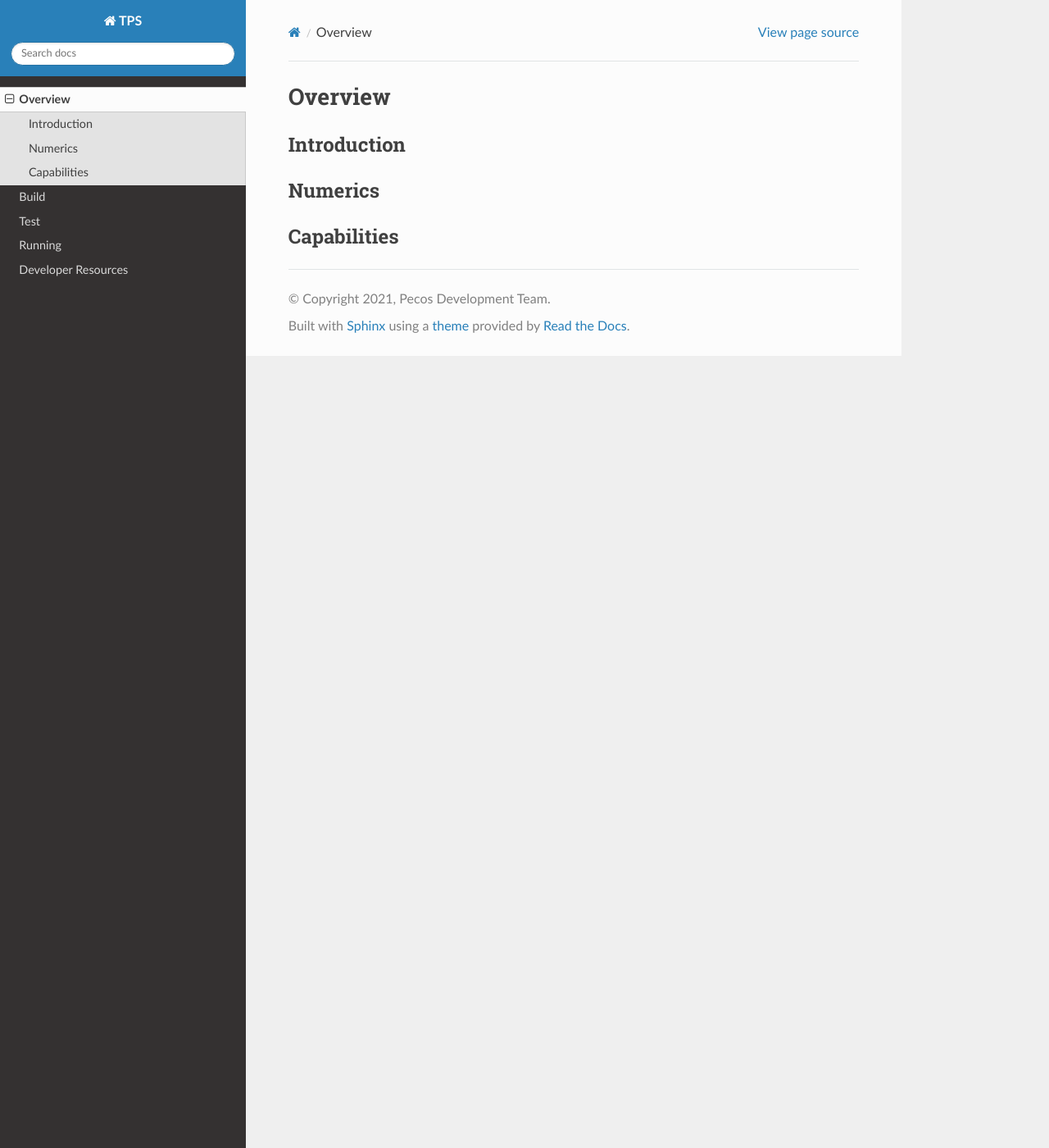
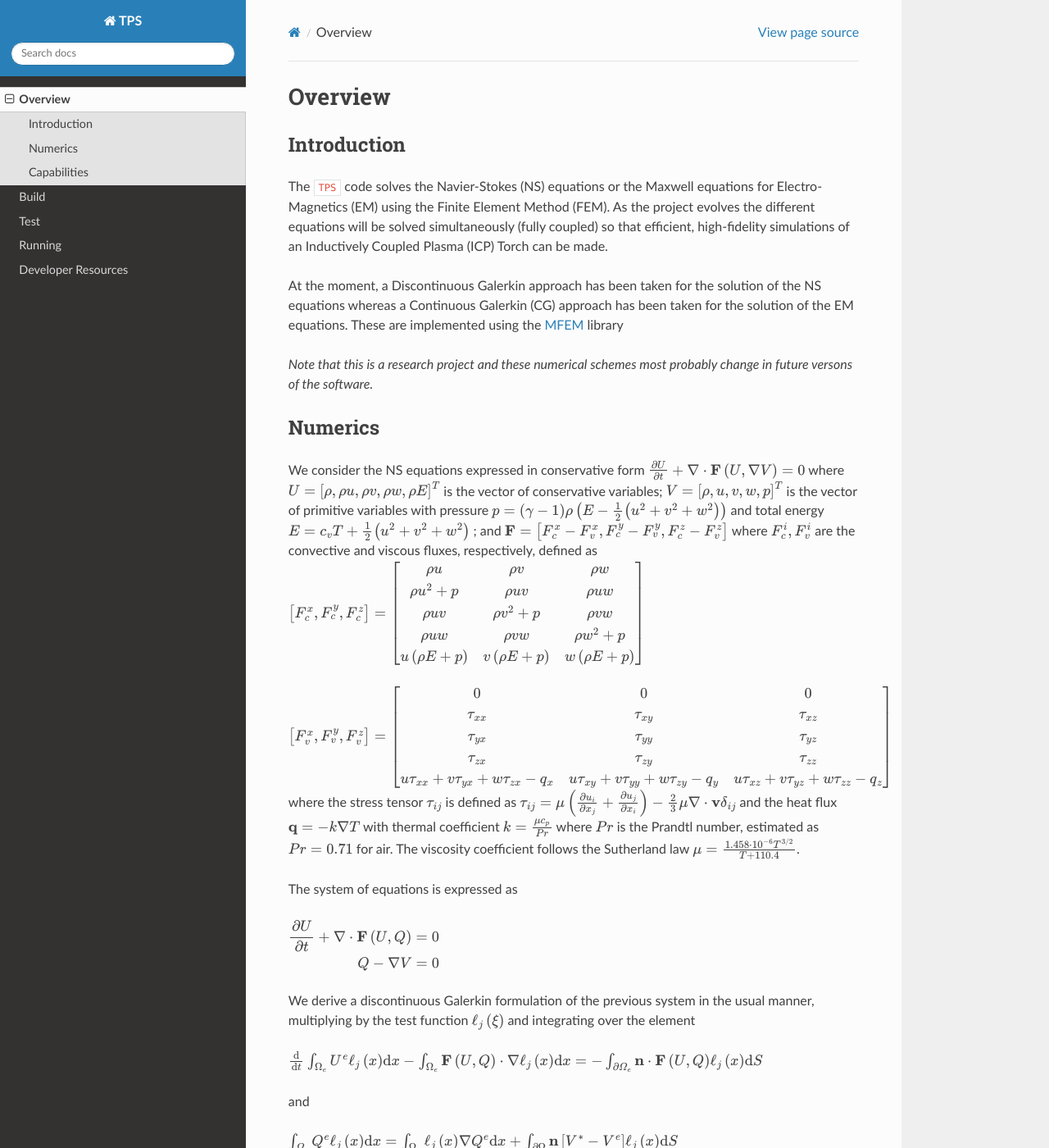
Before and after one commit to pecos/tps-docs, a Sphinx documentation site: the page built from docs/source/overview.rst, in a window 1280 px wide and 1400 px high. Shown: the whole window at 82% size. Built offline with Sphinx 7.4.7 and the Read the Docs theme 2.0.0, drawn with Linux system fonts in a browser that asks for light colours; formulas are drawn with MathJax 3; some of the changed text lies outside the part shown.

Commit message:
Overview section started. Not the most elegant but it does provide some background

```diff
--- a/docs/source/conf.py
+++ b/docs/source/conf.py
@@ -28,6 +28,7 @@ author = 'Pecos Development Team'
 # extensions coming with Sphinx (named 'sphinx.ext.*') or your custom
 # ones.
 extensions = [
+  'sphinx.ext.imgmath'
 ]
 
 # Add any paths that contain templates here, relative to this directory.
--- a/docs/source/overview.rst
+++ b/docs/source/overview.rst
@@ -1,12 +1,123 @@
 Overview
 ========
-
 
 Introduction
 ************
 
+The ``TPS`` code solves the Navier-Stokes (NS) equations or the Maxwell equations for
+Electro-Magnetics (EM) using the Finite Element Method (FEM). As the project evolves the
+different equations will be solved simultaneously (fully coupled) so that efficient,
+high-fidelity simulations of an Inductively Coupled Plasma (ICP) Torch can be made.
+
+At the moment, a Discontinuous Galerkin approach has been taken for the solution of the NS
+equations whereas a Continuous Galerkin (CG) approach has been taken for the solution of the
+EM equations. These are implemented using the `MFEM <https://mfem.org>`_ library
+
+*Note that this is a research project and these numerical schemes most probably change in
+future versons of the software.*
+
 Numerics
 ************
 
+We consider the NS equations expressed in conservative form
+:math:`\frac{\partial U}{\partial t}+\nabla\cdot\mathbf{F}\left(U,\nabla V\right)=0`
+where
+:math:`U=\left[\rho,\rho u,\rho v,\rho w,\rho E\right]^{T}` is the vector of conservative
+variables;
+:math:`V=\left[\rho,u,v,w,p\right]^{T}` is the vector of primitive variables with pressure
+:math:`p=\left(\gamma-1\right)\rho\left(E-\frac{1}{2}\left(u^{2}+v^{2}+w^{2}\right)\right)`
+and total energy
+:math:`E=c_{v}T+\frac{1}{2}\left(u^{2}+v^{2}+w^{2}\right)` ; and
+:math:`\mathbf{F}=\left[F_{c}^{x}-F_{v}^{x},F_{c}^{y}-F_{v}^{y},F_{c}^{z}-F_{v}^{z}\right]` where
+:math:`F_{c}^{i}, F_{v}^{i}` are the convective and viscous fluxes, respectively, defined as
+:math:`\left[F_{c}^{x},F_{c}^{y},F_{c}^{z}\right]=\left[\begin{array}{ccc}
+\rho u & \rho v & \rho w\\
+\rho u^{2}+p & \rho uv & \rho uw\\
+\rho uv & \rho v^{2}+p & \rho vw\\
+\rho uw & \rho vw & \rho w^{2}+p\\
+u\left(\rho E+p\right) & v\left(\rho E+p\right) & w\left(\rho E+p\right)
+\end{array}\right]`
+
+:math:`\left[F_{v}^{x},F_{v}^{y},F_{v}^{z}\right]=\left[\begin{array}{ccc}
+0 & 0 & 0\\
+\tau_{xx} & \tau_{xy} & \tau_{xz}\\
+\tau_{yx} & \tau_{yy} & \tau_{yz}\\
+\tau_{zx} & \tau_{zy} & \tau_{zz}\\
+u\tau_{xx}+v\tau_{yx}+w\tau_{zx}-q_{x} & u\tau_{xy}+v\tau_{yy}+w\tau_{zy}-q_{y} & u\tau_{xz}+v\tau_{yz}+w\tau_{zz}-q_{z}
+\end{array}\right]`
+where the stress tensor
+:math:`\tau_{ij}` is defined as
+:math:`\tau_{ij}=\mu\left(\frac{\partial u_{i}}{\partial x_{j}}+\frac{\partial u_{j}}{\partial x_{i}}\right)-\frac{2}{3}\mu\nabla\cdot\mathbf{v}\delta_{ij}`
+and the heat flux :math:`\mathbf{q}=-k\nabla T` with thermal coefficient
+:math:`k=\frac{\mu c_{p}}{Pr}` where :math:`Pr` is the Prandtl number, estimated as
+:math:`Pr=0.71` for air. The viscosity coefficient follows the Sutherland law
+:math:`\mu=\frac{1.458\cdot10^{-6}T^{3/2}}{T+110.4}`.
+
+The system of equations is expressed as
+
+:math:`\begin{aligned}\frac{\partial U}{\partial t}+\nabla\cdot\mathbf{F}\left(U,Q\right) & =0\\
+Q-\nabla V & =0
+\end{aligned}`
+
+We derive a discontinuous Galerkin formulation of the previous system in the usual manner,
+multiplying by the test function :math:`\ell_{j}\left(\xi\right)` and integrating over
+the element
+
+:math:`\frac{\mathrm{d}}{\mathrm{d}t}\intop_{\Omega_{e}}U^{e}\ell_{j}\left(x\right)\mathrm{d}x-\intop_{\Omega_{e}}\mathbf{F}\left(U,Q\right)\cdot\nabla\ell_{j}\left(x\right)\mathrm{d}x=-\intop_{\partial\varOmega_{e}}\mathbf{n}\cdot\mathbf{F}\left(U,Q\right)\ell_{j}\left(x\right)\mathrm{d}S`
+
+and
+
+:math:`\intop_{\varOmega_{e}}Q^{e}\ell_{j}\left(x\right)\mathrm{d}x=\intop_{\Omega_{e}}\ell_{j}\left(x\right)\nabla Q^{e}\mathrm{d}x+\intop_{\partial\Omega}\mathbf{n}\left[V^{*}-V^{e}\right]\ell_{j}\left(x\right)\mathrm{d}S`
+
+Since the solution is discontinuous across the interfaces the fluxes are not defined at the
+interfaces. This requires the definition of a numerical flux to be defined at the interfaces.
+Different approaches exist for the definition of the fluxes which are solutions to the Riemann
+problem. Currently two approaches are provided, namely Lax-Friedrich and Roe solvers. Both
+these fluxes are upwinding which renders the spatial discreitzation numerically dissipative.
+In practice this means that wave lengths that are not well resolved are dissipated which
+renders the scheme numerically stable (in a linear sense).
+
+Once the domain is discretized the resulting system of equations is of the form
+
+:math:`\frac{\partial U}{\partial t}=A(U)`
+
+which can be integrated with a time integrator
+scheme. Different **explicit** temporal schemes are available in ``TPS``.
+
+
 Capabilities
 ************
+
+Some of the main implemented capabilities are
+
+Upwinding
+  Roe and Lax-Friedrich interface luxes
+
+HDF5 Output
+  The solver outputs the solution at constant iteration intervals. Paraview ouput as well as
+  HDF5 output are written to disk. The HDF5 are used when restarting the simulation.
+
+Boundary Conditions
+  Several boundary conditions are provided.
+
+  * Adiabatic wall
+  * Isothermal wall
+  * Reflecting pressure outlet
+  * Non-reflecting pressure outlet
+  * Reflecting density and velocity input
+  * Non-reflecting density and velocity input
+
+Communication & computation overlap
+  In parallel simulations, communication of shared data between computational domains is
+  communicated concurrently with the computation of the interior of the domain.
+
+Restart with arbitrary # of MPU tasks and order
+  When restarting the simulation it is possible to define a different polynomial order of the
+  solution. It is also possible to restart with a different number of MPI tasks (this requires
+  solving the serial solution first).
+
+GPU version
+  It is also possible to run on GPU. Not all the features are available in the GPU version. In
+  particular it is not possible to run with variable time-step. The non-reflecting inlet is
+  similarly not available. *Note that to run on GPU the ``TPS`` code and the ``MFEM`` library
+  need to be compiled for GPU.*
```
